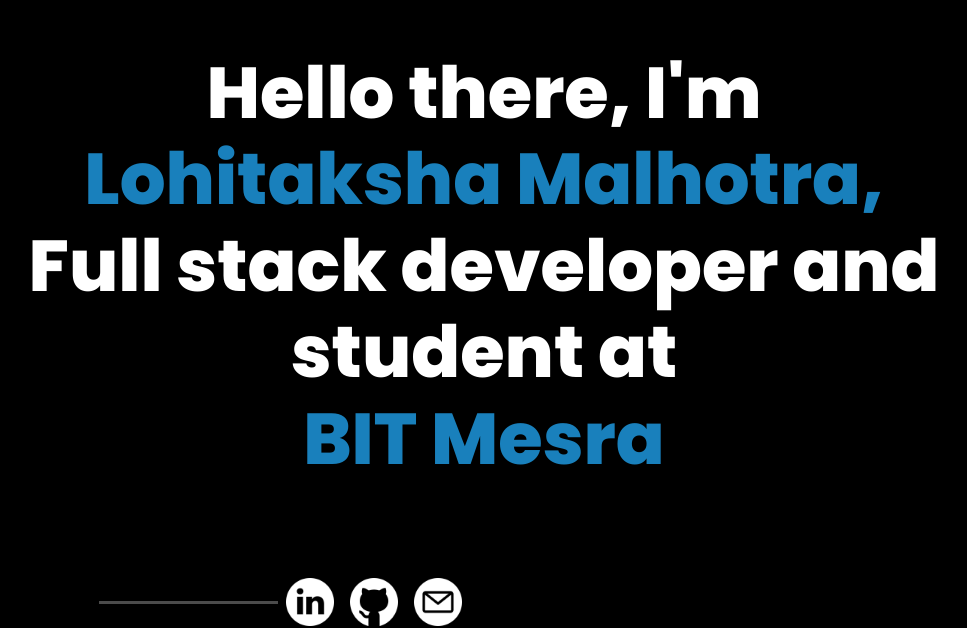
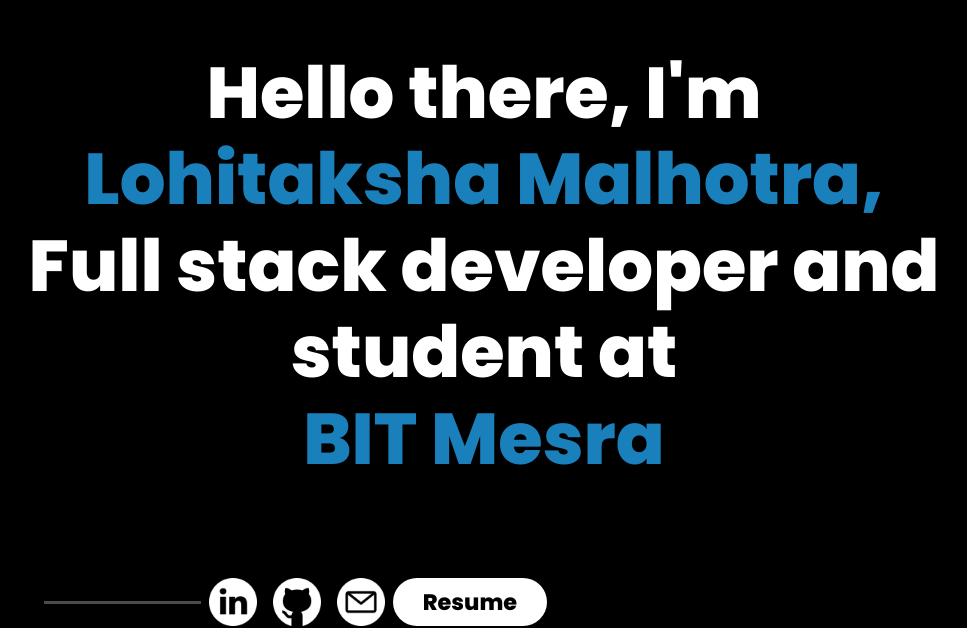
Before and after one commit to ujjawalkumar131/Portfolio-Project-23, a Next.js app: page / in a window 1280 px wide. Shown: the part 174-802 px from the top of the page, without its empty margins (156-1123 px from the left). Built offline with nearby package versions, Linux system fonts and the light colour scheme.

Commit message:
add resume

```diff
--- a/Components/Connect/Connect.tsx
+++ b/Components/Connect/Connect.tsx
@@ -26,6 +26,11 @@ const Connect = ()=>{
       <Image src={email} alt="email" layout="fill"/>
       </Link>
     </animated.div>
+    <animated.div style={fade}>
+      <Link href="/Resume.pdf " passHref>
+        <div className={styles.res}>Resume</div>
+      </Link>
+    </animated.div>
   </div>
   )
 }
--- a/Components/Connect/styles.module.css
+++ b/Components/Connect/styles.module.css
@@ -23,9 +23,20 @@
   content: "";
   position: absolute;
   width: 20%;
-  left: 15%;
+  left: 10%;
   background-color: rgb(75, 75, 75);
   height: 3px;
+}
+.res{
+  font-size: 1.4rem;
+  text-align: center;
+  color: black;
+  background-color: white;
+  border-radius: 2rem;
+  padding: 0.1ch 2ch;
+  cursor: pointer;
+  line-height: 200%;
+  font-weight: 800;
 }
 @media (max-width: 800px){
   .connect{
--- a/pages/index.tsx
+++ b/pages/index.tsx
@@ -10,6 +10,7 @@ const Home: NextPage = () => {
     <div className={styles.container}>
       <Head>
         <title>Lohitaksha | WebDev</title>
+        <meta name="google-site-verification" content="AzAx5apcm8IironHIAGBRyV11L7wl-w_dsPrX3YBH0Y" />
         <meta name="description" content="Lohitaksha Malhotra's portfolio website" />
           {/* Icons */}
           <link rel="shortcut icon" href="/images/favicon.ico" />
```
Also changed, not shown: 1 other file (tests, documents, lock files or other folders).
